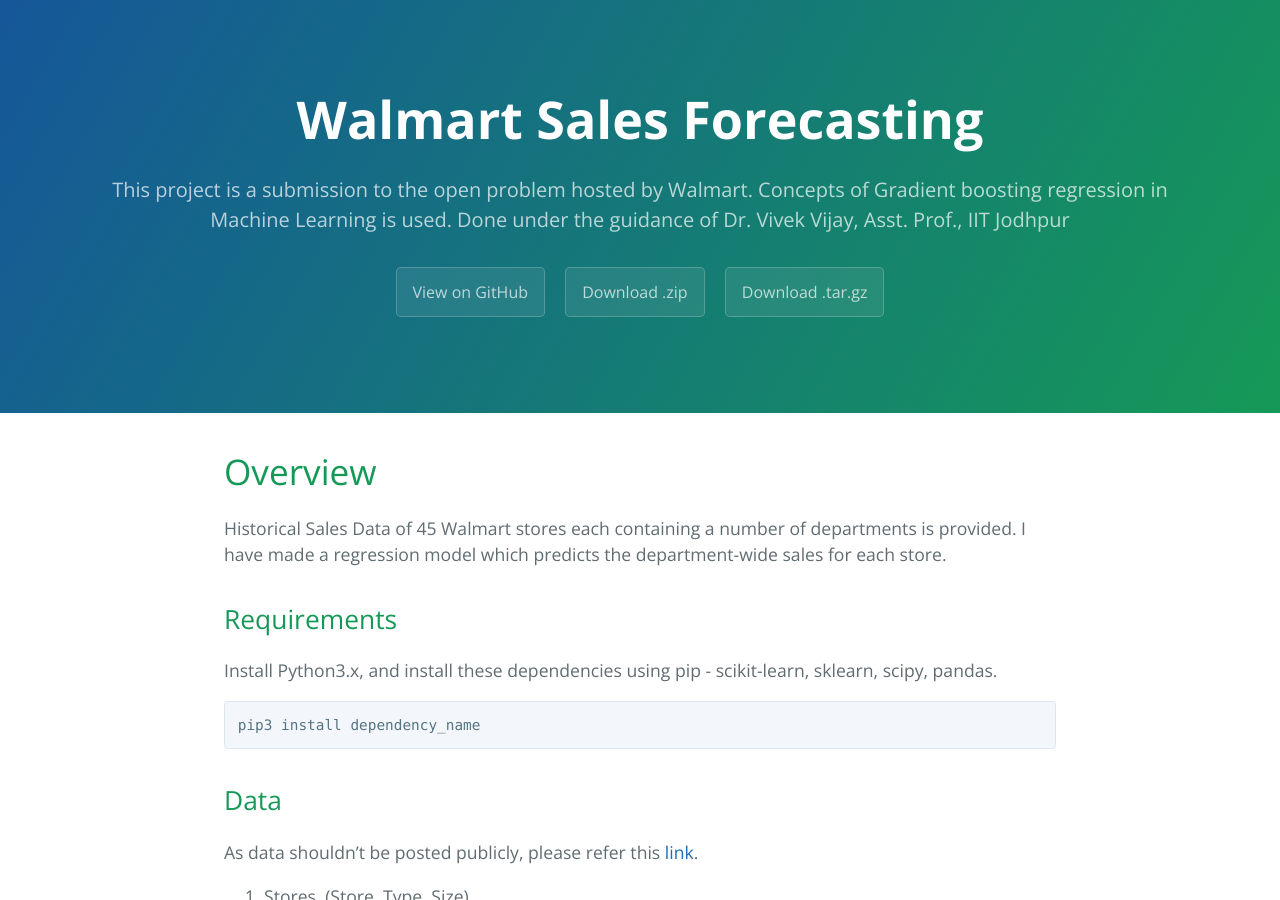
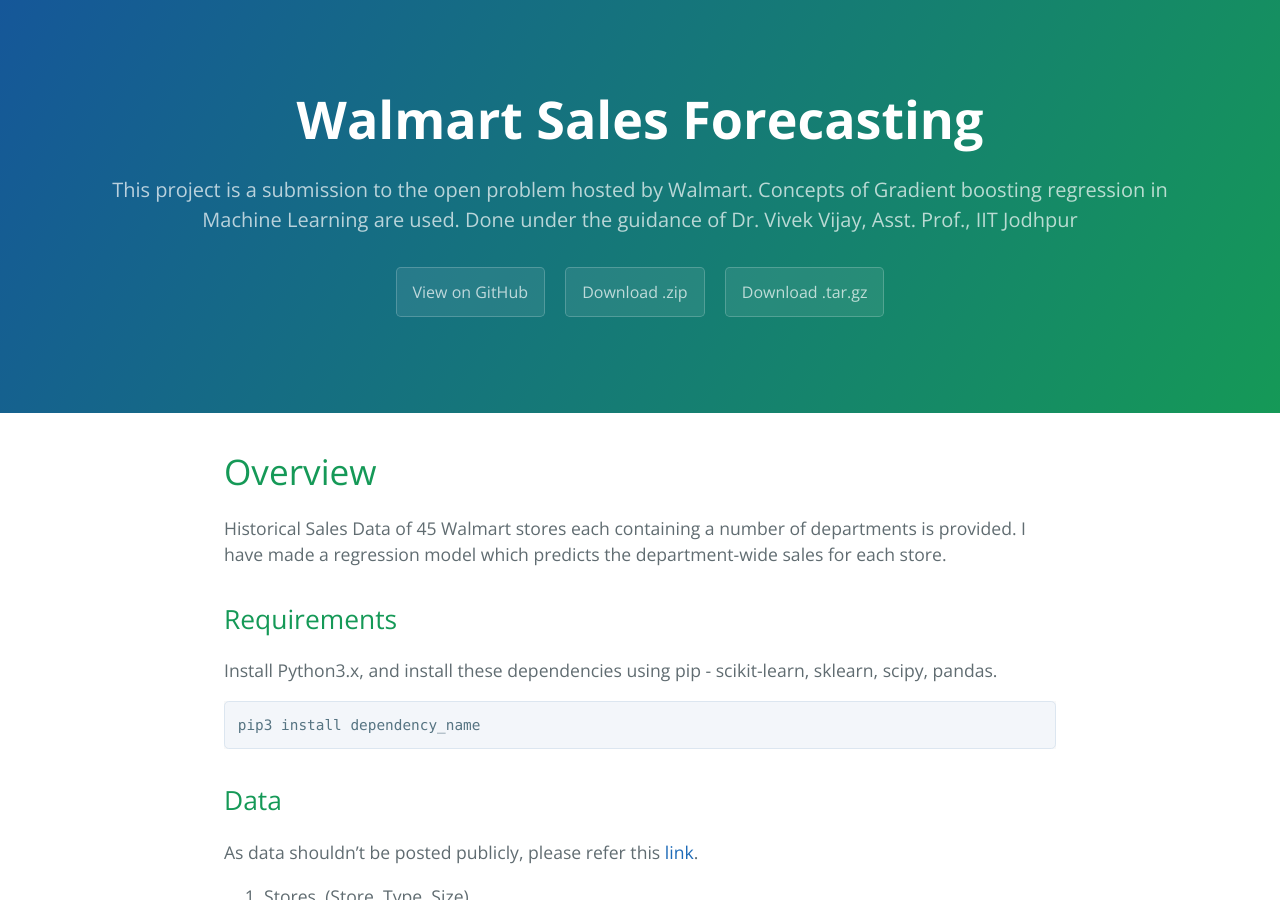
Before and after one commit to TejasReddy9/wssforecast, a Jekyll site: the page built from docs/index.md, in a window 1280 px wide and 900 px high. Built offline with Jekyll 4.4.1, drawn with Linux system fonts in a browser that asks for light colours; our own code applies the rules of GitHub Pages for plain Markdown files.

Commit message:
Update _config.yml

```diff
--- a/docs/_config.yml
+++ b/docs/_config.yml
@@ -1,5 +1,5 @@
 title: Walmart Sales Forecasting
-description: This project is a submission to the open problem hosted by Walmart. Concepts of Gradient boosting regression in Machine Learning is used. Done under the guidance of Dr. Vivek Vijay, Asst. Prof., IIT Jodhpur
+description: This project is a submission to the open problem hosted by Walmart. Concepts of Gradient boosting regression in Machine Learning are used. Done under the guidance of Dr. Vivek Vijay, Asst. Prof., IIT Jodhpur
 show_downloads: true
 google_analytics:
 theme: jekyll-theme-cayman
```
